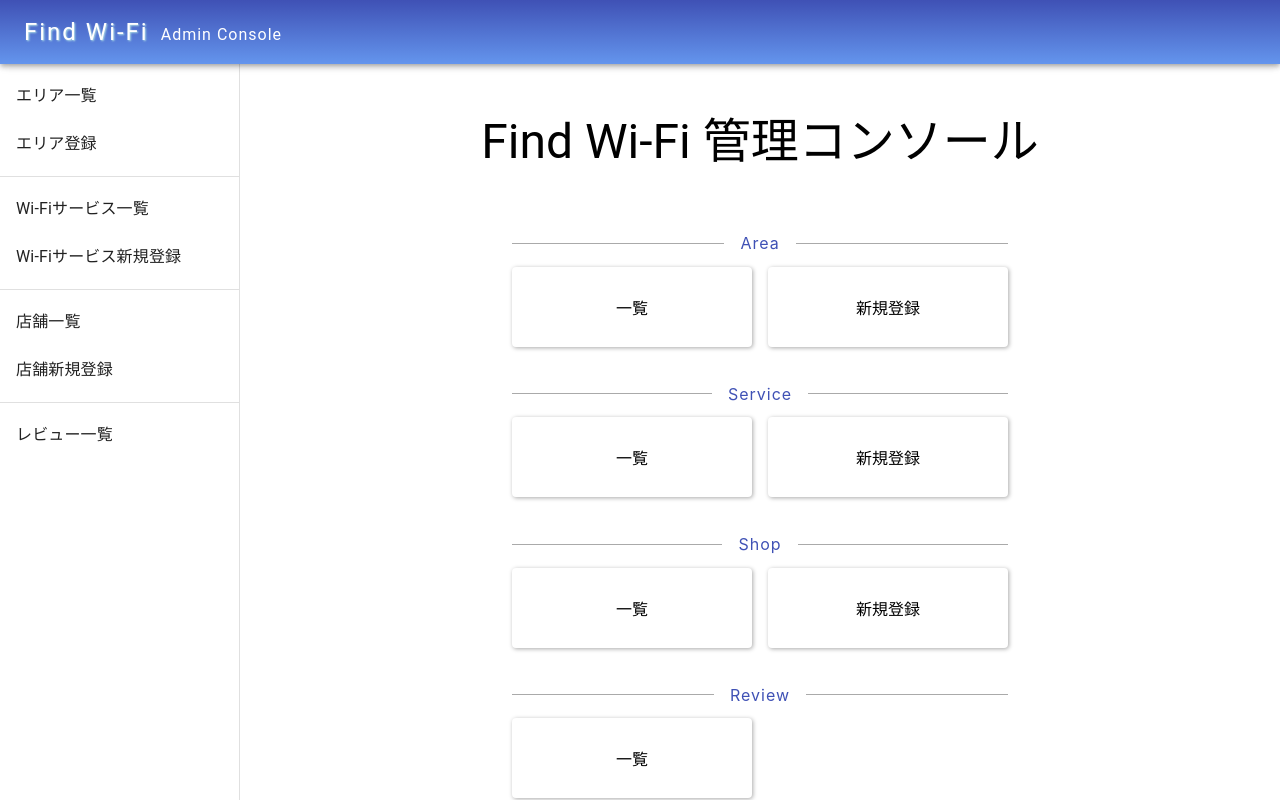
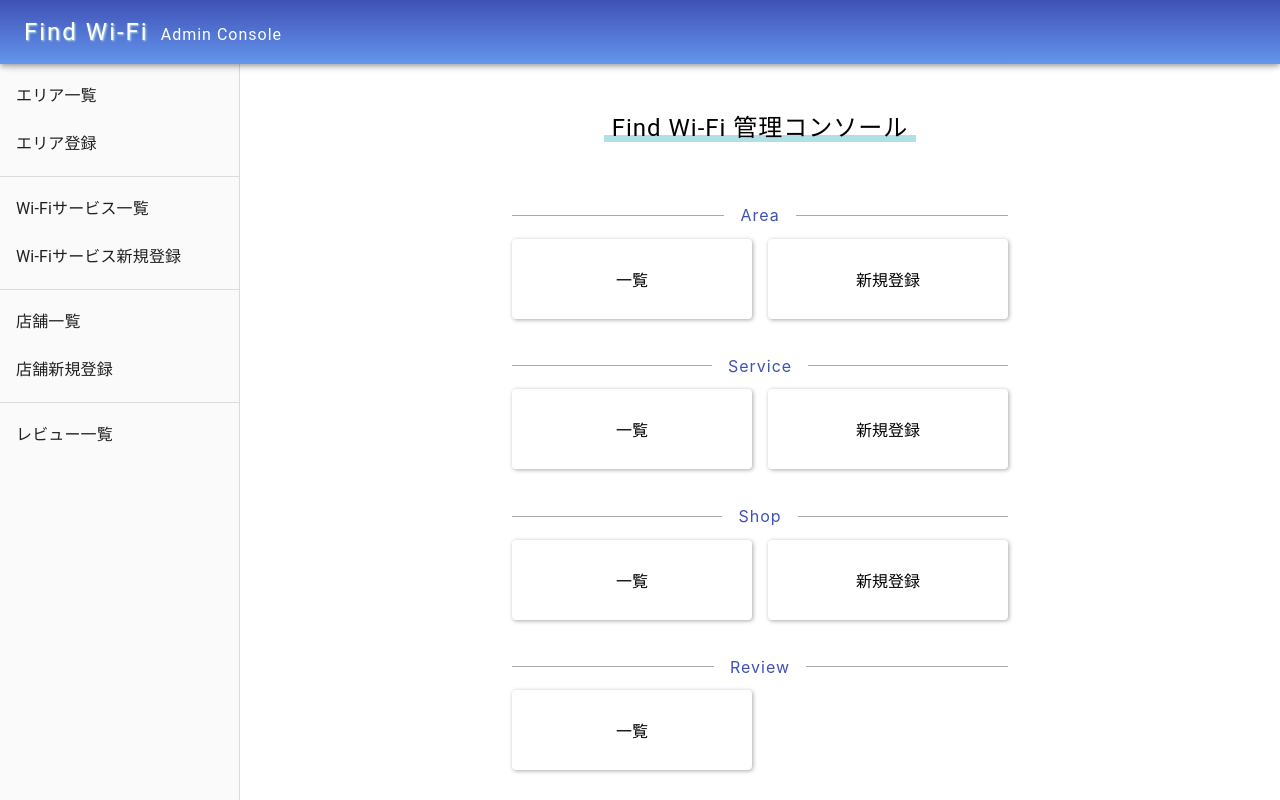
Before and after one commit to KotaTanaka/react-frontend-sandbox, a React (Create React App) app: page / in a window 1280 px wide. Built offline with nearby package versions, Linux system fonts and the light colour scheme.

Commit message:
feat: 見出しやサイドバーのデザイン調整

```diff
--- a/src/components/partials/PageHeading.tsx
+++ b/src/components/partials/PageHeading.tsx
@@ -23,7 +23,12 @@ const PageHeading: React.FC<Props> = (props: Props) => {
 // styles
 const useStyles = makeStyles((theme: Theme) =>
   createStyles({
-    heading: {},
+    heading: {
+      padding: '0 8px',
+      fontSize: 24,
+      letterSpacing: 1,
+      background: 'linear-gradient(transparent 75%, #b0e0e6 75%)',
+    },
   }),
 );
 const Container = styled.div`
--- a/src/components/partials/SideBar.tsx
+++ b/src/components/partials/SideBar.tsx
@@ -69,6 +69,7 @@ const SideBar: React.FC = () => {
 const useStyles = makeStyles((theme: Theme) => ({
   drawerPaper: {
     width: 240,
+    background: 'rgba(200, 200, 200, 0.1)',
   },
 }));
 
```
